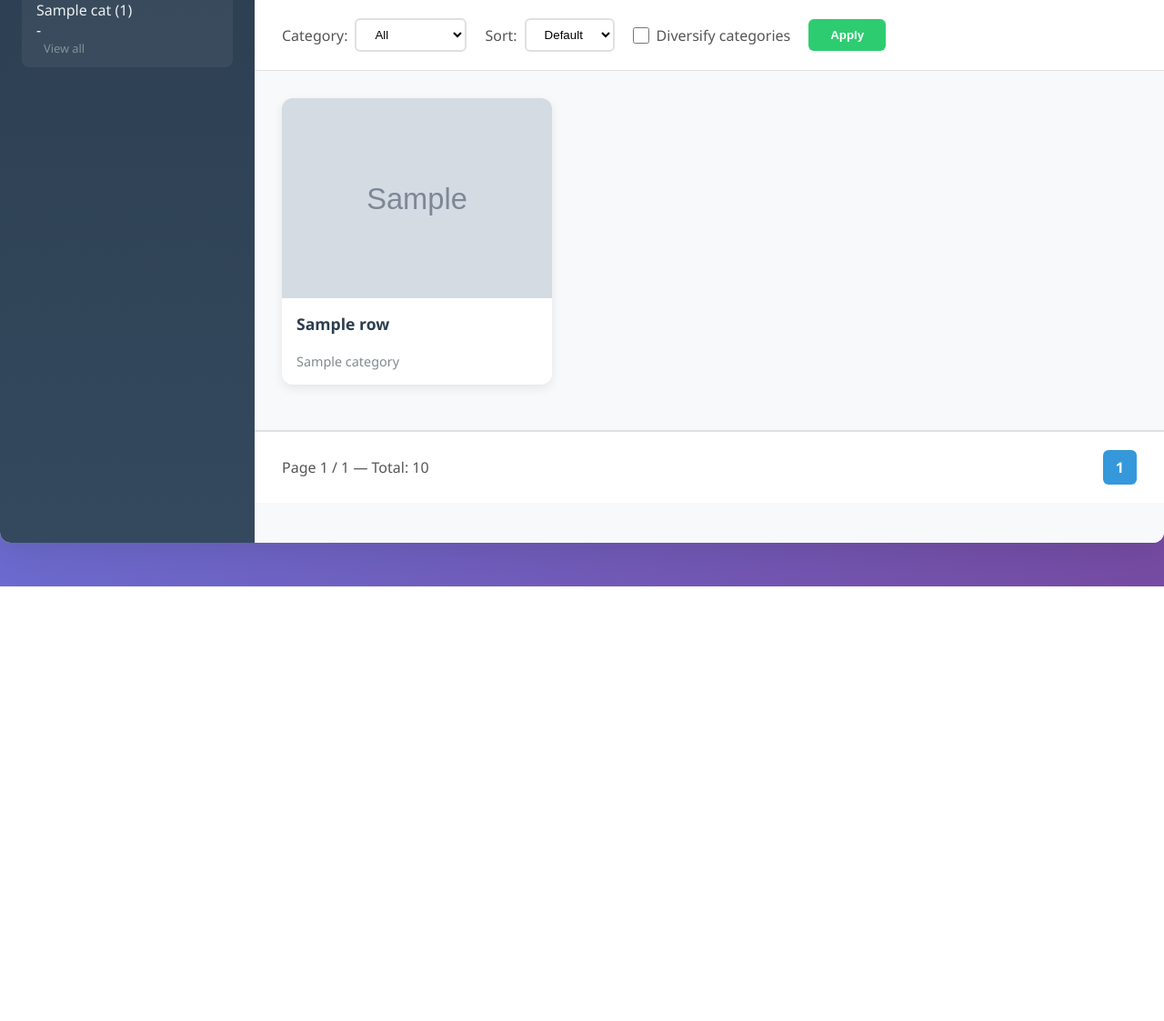
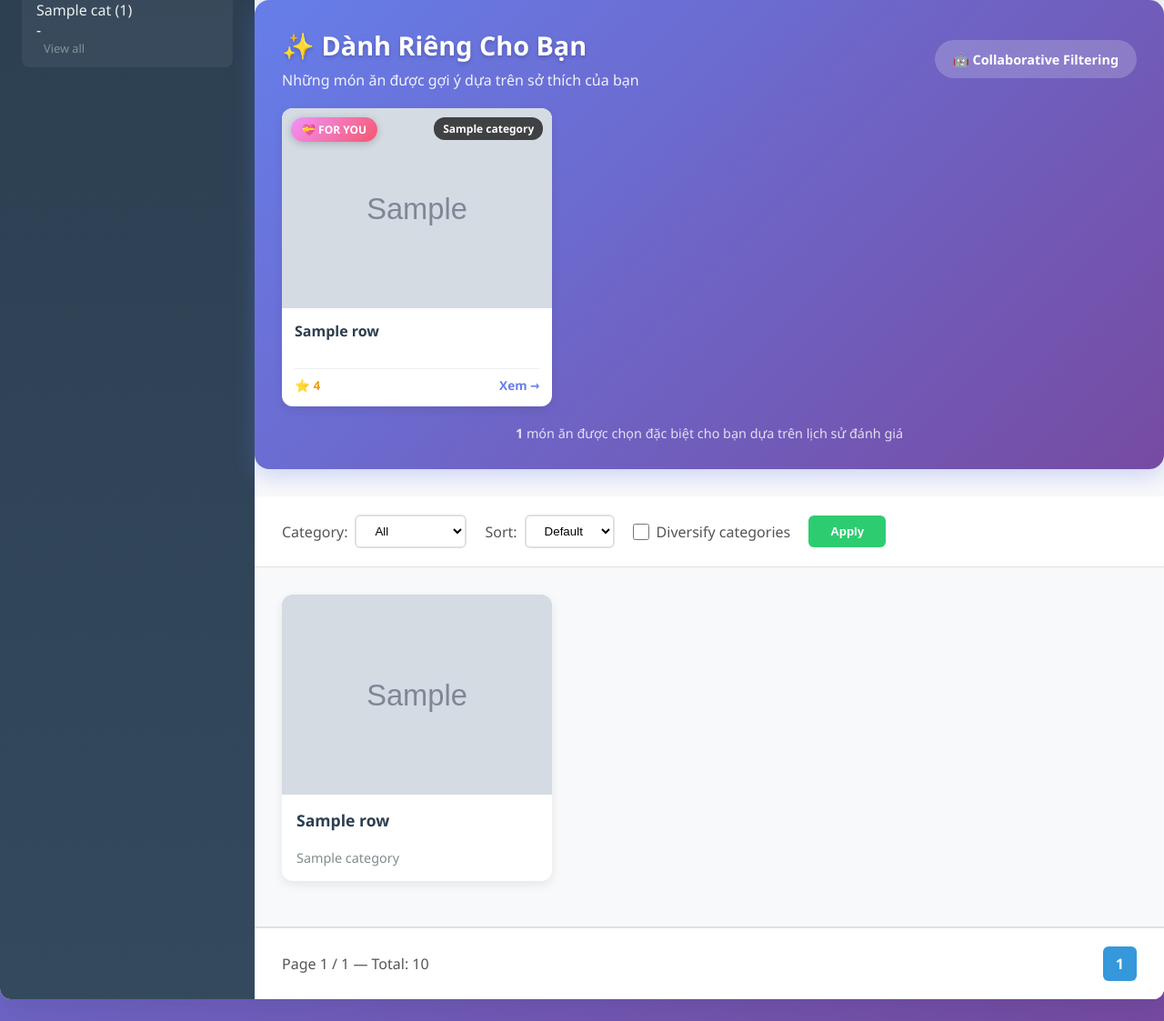
Before and after one commit to wsunicorn/food-recommendation-system, a Flask app: template food_recomendation_system/templates/index.html in a window 1280 px wide. Shown: the part 179-1302 px from the top of the page at 91% size. Before the commit the page ends 824 px from the top, so only its background shows below. Run offline with Flask 3, Linux system fonts and the light colour scheme; the template is opened without the code that fills it: most values are stand-ins (such as "Sample title", 1, 10 or a date in 2020); grey boxes marked "Sample" are stand-in pictures.

Commit message:
last update

```diff
--- a/food_recomendation_system/app.py
+++ b/food_recomendation_system/app.py
@@ -118,6 +118,69 @@ def dedupe_items(items):
         seen.add(t)
         out.append((idx, row))
     return out
+
+
+def get_personalized_recommendations_for_user(user_id, top_k=12):
+    """Get personalized recommendations for a user based on their rating history using CF.
+
+    Returns:
+        List of (itemID, row, predicted_score) tuples
+    """
+    ensure_loaded()
+
+    if _user_item_mat is None or _user_sim_cache is None:
+        return []
+
+    # Find user index in matrix
+    if user_id not in _user_to_index:
+        # New user with no history - return popular items instead
+        if _popular_list:
+            result = []
+            for item_id in _popular_list[:top_k]:
+                if item_id in _items_df.index:
+                    result.append((item_id, _items_df.loc[item_id], 0.0))
+            return result
+        return []
+
+    user_idx = _user_to_index[user_id]
+
+    # Get user's already rated items
+    user_ratings = _user_item_mat[user_idx]
+    rated_items = set(np.where(user_ratings > 0)[0])
+
+    # Predict ratings for all unrated items using collaborative filtering
+    all_predictions = predict_user_based(_user_item_mat, user_idx, _user_sim_cache, k=30)
+
+    # Collect candidates (items not yet rated by user)
+    candidates = []
+    for item_idx, pred_score in enumerate(all_predictions):
+        if item_idx in rated_items:  # Skip already rated
+            continue
+        if pred_score <= 0:  # Skip zero/negative predictions
+            continue
+
+        # Map item_idx back to itemID
+        if item_idx < len(_pos_to_itemid):
+            item_id = _pos_to_itemid[item_idx]
+            if item_id in _items_df.index:
+                candidates.append((item_id, _items_df.loc[item_id], pred_score))
+
+    # Sort by predicted score descending
+    candidates.sort(key=lambda x: -x[2])
+
+    # Deduplicate by title
+    seen_titles = set()
+    result = []
+    for item_id, row, score in candidates:
+        title = str(row.get('title', '')).strip().lower()
+        if not title or title in seen_titles:
+            continue
+        seen_titles.add(title)
+        result.append((item_id, row, score))
+        if len(result) >= top_k:
+            break
+
+    return result
 
 
 @app.route('/login', methods=['GET', 'POST'])
@@ -246,7 +309,15 @@ def index():
     }
 
     current_user = session.get('username', 'Guest')
-    return render_template('index.html', items=page_items, categories=[c for c,_ in categories_counts], categories_counts=categories_counts, selected_category=selected_category, sort=sort, diversify=diversify, pagination=pagination, total_all=total_all, current_user=current_user)
+
+    # Get personalized recommendations for logged-in user
+    personalized_items = []
+    if 'user_id' in session:
+        user_id = session['user_id']
+        personalized_recs = get_personalized_recommendations_for_user(user_id, top_k=12)
+        personalized_items = [(item_id, row) for item_id, row, score in personalized_recs]
+
+    return render_template('index.html', items=page_items, categories=[c for c,_ in categories_counts], categories_counts=categories_counts, selected_category=selected_category, sort=sort, diversify=diversify, pagination=pagination, total_all=total_all, current_user=current_user, personalized_items=personalized_items)
 
 
 @app.route('/category/<path:category_name>')
--- a/food_recomendation_system/templates/index.html
+++ b/food_recomendation_system/templates/index.html
@@ -36,6 +36,57 @@
             <div style="padding: 20px 30px; background: #e8f4f8; border-left: 4px solid #3498db; margin-bottom: 20px;">
                 <h3 style="margin: 0 0 10px 0; color: #2c3e50;">🔍 Search Results for "{{ search_query }}"</h3>
                 <p style="margin: 0; color: #555;">Found {{ search_results_count }} matching items</p>
+            </div>
+            {% endif %}
+
+            {% if personalized_items and personalized_items|length > 0 %}
+            <div style="background: linear-gradient(135deg, #667eea 0%, #764ba2 100%); padding: 30px; margin: 0 0 30px 0; border-radius: 16px; box-shadow: 0 8px 24px rgba(102, 126, 234, 0.3);">
+                <div style="display: flex; align-items: center; justify-content: space-between; margin-bottom: 20px;">
+                    <div>
+                        <h2 style="color: white; margin: 0 0 8px 0; font-size: 1.8rem; text-shadow: 0 2px 4px rgba(0,0,0,0.2);">✨ Dành Riêng Cho Bạn</h2>
+                        <p style="color: rgba(255,255,255,0.9); margin: 0; font-size: 1rem;">Những món ăn được gợi ý dựa trên sở thích của bạn</p>
+                    </div>
+                    <div style="background: rgba(255,255,255,0.2); padding: 10px 20px; border-radius: 25px; backdrop-filter: blur(10px);">
+                        <span style="color: white; font-weight: 600; font-size: 0.9rem;">🤖 Collaborative Filtering</span>
+                    </div>
+                </div>
+
+                <div class="grid" style="padding: 0;">
+                    {% for idx, row in personalized_items[:12] %}
+                    <div class="card" style="background: white; transform: translateY(0); transition: all 0.3s;">
+                        <a href="/item/{{ idx }}" style="display: block; height: 100%;">
+                            <div class="imgwrap" style="position: relative;">
+                                <img src="{{ row.link_image_food }}" alt="{{ row.title }}">
+                                <div style="position: absolute; top: 10px; left: 10px; background: linear-gradient(135deg, #f093fb 0%, #f5576c 100%); color: white; padding: 5px 12px; border-radius: 15px; font-size: 0.75rem; font-weight: 700; box-shadow: 0 2px 8px rgba(0,0,0,0.2);">
+                                    💝 FOR YOU
+                                </div>
+                                {% if row.category %}
+                                <div style="position: absolute; top: 10px; right: 10px; background: rgba(0,0,0,0.7); color: white; padding: 4px 10px; border-radius: 12px; font-size: 0.75rem; font-weight: 600;">
+                                    {{ row.category }}
+                                </div>
+                                {% endif %}
+                            </div>
+                            <div style="padding: 14px;">
+                                <h4 style="margin: 0 0 8px 0; font-size: 1rem; line-height: 1.4; min-height: 44px; color: #2c3e50;">{{ row.title }}</h4>
+                                <div style="display: flex; justify-content: space-between; align-items: center; padding-top: 8px; border-top: 1px solid #ecf0f1;">
+                                    {% if row.rating %}
+                                    <span style="color: #f39c12; font-weight: 600; font-size: 0.85rem;">⭐ {{ row.rating }}</span>
+                                    {% else %}
+                                    <span style="color: #95a5a6; font-size: 0.85rem;">No rating</span>
+                                    {% endif %}
+                                    <span style="color: #667eea; font-weight: 600; font-size: 0.85rem;">Xem →</span>
+                                </div>
+                            </div>
+                        </a>
+                    </div>
+                    {% endfor %}
+                </div>
+
+                <div style="text-align: center; margin-top: 20px;">
+                    <p style="color: rgba(255,255,255,0.8); font-size: 0.9rem; margin: 0;">
+                        <strong>{{ personalized_items|length }}</strong> món ăn được chọn đặc biệt cho bạn dựa trên lịch sử đánh giá
+                    </p>
+                </div>
             </div>
             {% endif %}
 
```
